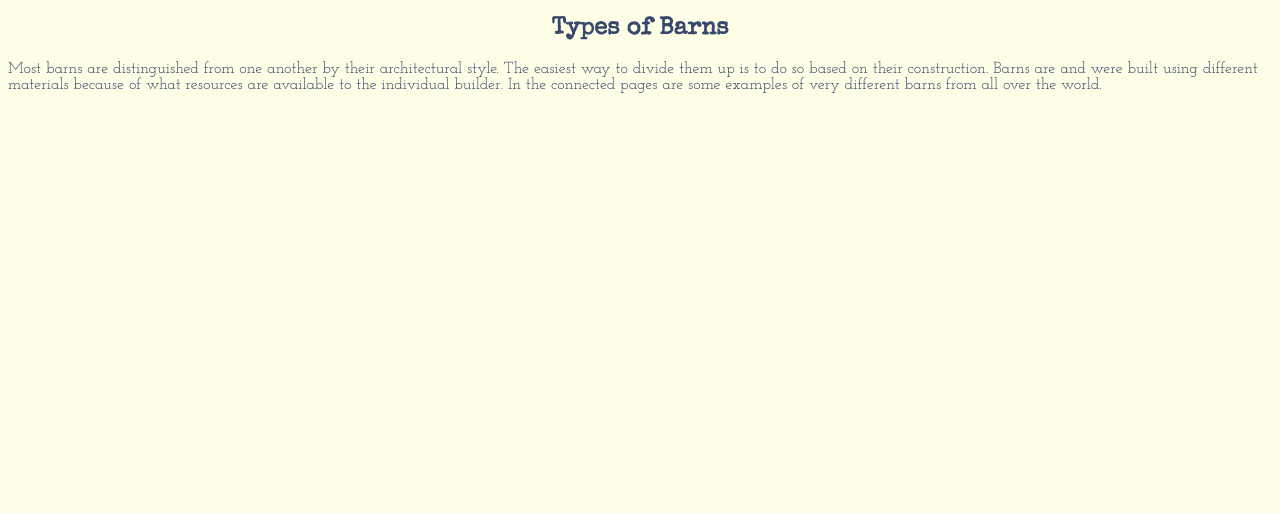
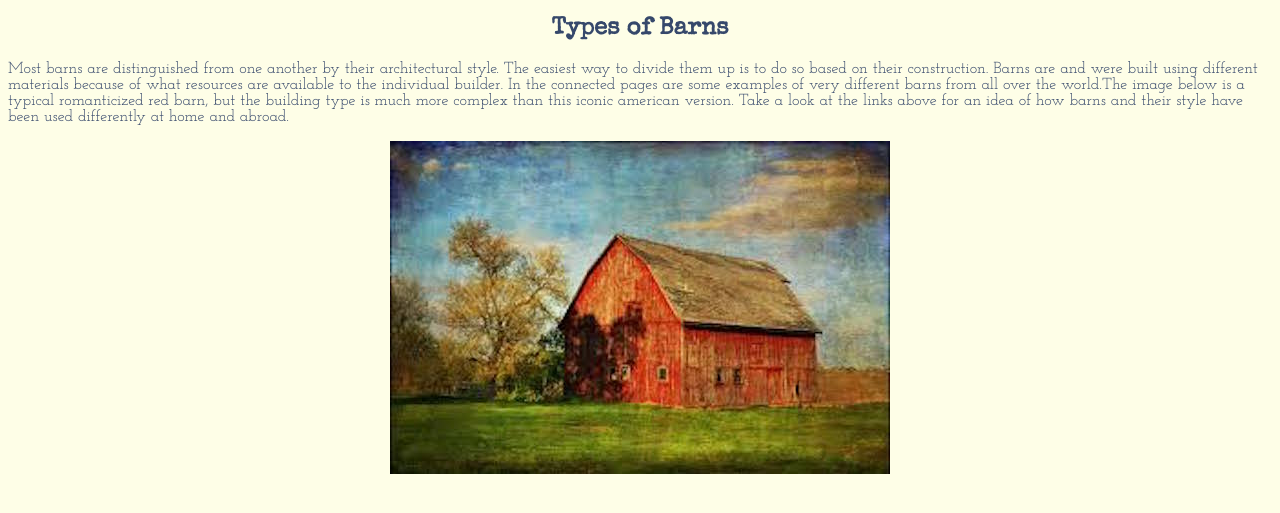
Before and after one commit to MonicaAdams/barns-are-noble, a plain HTML site: page index.html in a window 1280 px wide. Shown: the part 193-706 px from the top of the page. Drawn offline with nearby package versions, Linux system fonts and the light colour scheme; a web font is replaced by a local one.

Commit message:
added html to index

```diff
--- a/index.html
+++ b/index.html
@@ -30,7 +30,8 @@
             </header>
     <section class="w3-container">
         <h2>Types of Barns</h2>
-                <p>Most barns are distinguished from one another by their architectural style. The easiest way to divide them up is to do so based on their construction. Barns are and were built using different materials because of what resources are available to the individual builder. In the connected pages are some examples of very different barns from all over the world.</p>
+                <p>Most barns are distinguished from one another by their architectural style. The easiest way to divide them up is to do so based on their construction. Barns are and were built using different materials because of what resources are available to the individual builder. In the connected pages are some examples of very different barns from all over the world.The image below is a typical romanticized red barn, but the building type is much more complex than this iconic american version. Take a look at the links above for an idea of how barns and their style have been used differently at home and abroad.</p>
+                <img src="images/redromanticbig.jpg"/>
             </section>
 
 
--- a/stylesheet.css
+++ b/stylesheet.css
@@ -82,6 +82,10 @@ section p {
     font-family: 'Josefin Slab', cursive;
     color: #36486b;
 }
+section img {
+    display: block;
+    margin: auto;
+}
 
 .wrapper {
     width: 720px;
```
Also changed, not shown: images/redromanticbig.jpg (added).
